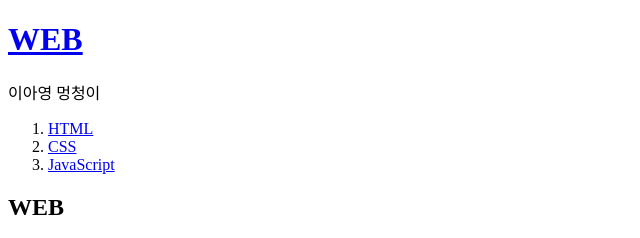
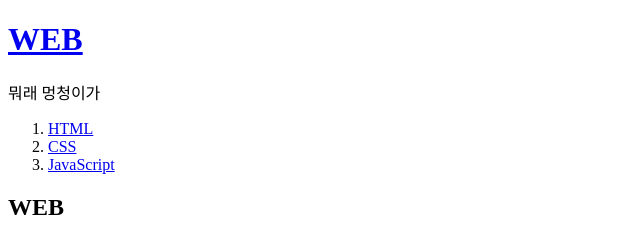
Before and after one commit to suwonverson/my-first-web-site, a plain HTML site: page index.html in a window 1280 px wide. Shown: the top 238 px of the page, 0-640 px from the left. Drawn offline with Linux system fonts and the light colour scheme.

Commit message:
Update index.html

```diff
--- a/index.html
+++ b/index.html
@@ -6,7 +6,7 @@
     </head>
     <body>
         <h1><a href="index.html">WEB</a></h1>
-        <p>이아영 멍청이</p>
+        <p>뭐래 멍청이가</p>
         <ol>
             <li><a href="1.html">HTML</a></li>
             <li><a href="2.html">CSS</a></li>
```
